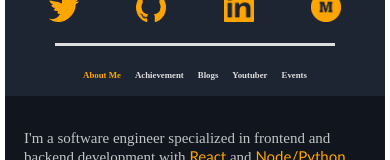
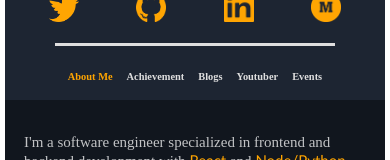
Before and after one commit to Hamzaahmed95/My-Resume, a React (Create React App) app: page / in a window 390 px wide. Shown: the part 219-379 px from the top of the page. Built offline with nearby package versions, Linux system fonts and the light colour scheme.

Commit message:
font size changed to smaller

```diff
--- a/src/Components/AboutMe/AboutMe.css
+++ b/src/Components/AboutMe/AboutMe.css
@@ -77,7 +77,7 @@
     .intropara{
         font-family: 'Times New Roman', Times, serif;
         color: rgb(223, 223, 223);
-        font-size: 55%;
+        font-size: 65%;
     }
 
      .intropara2{
```
